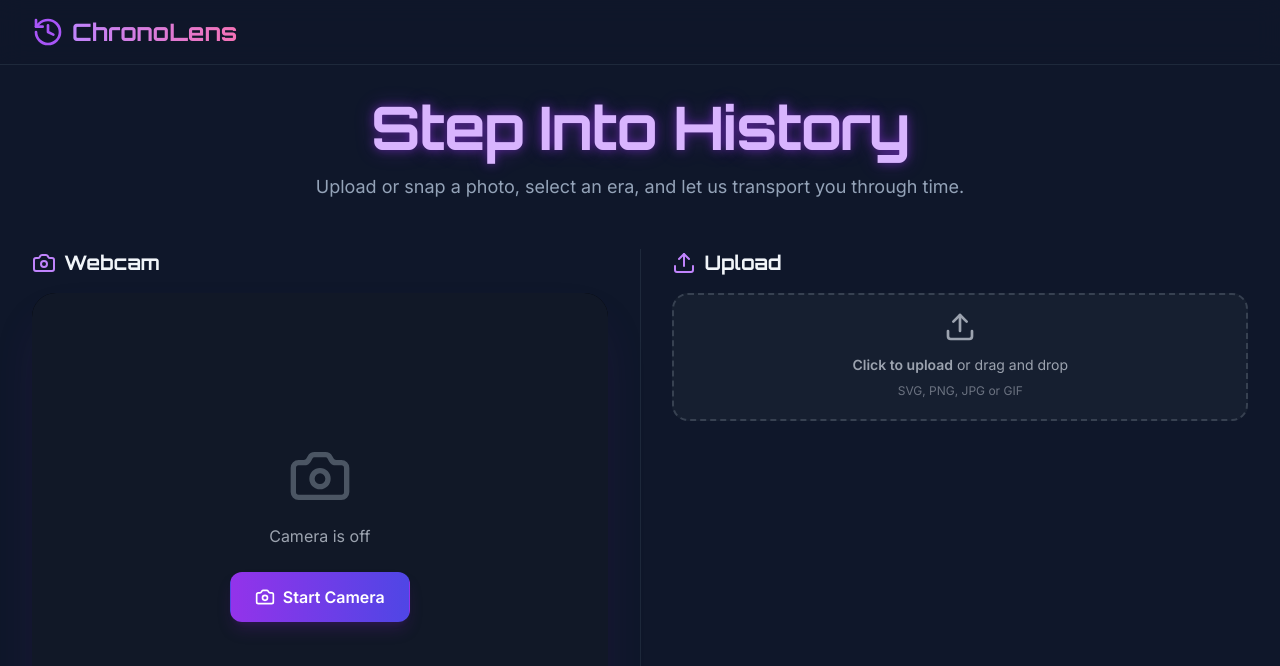
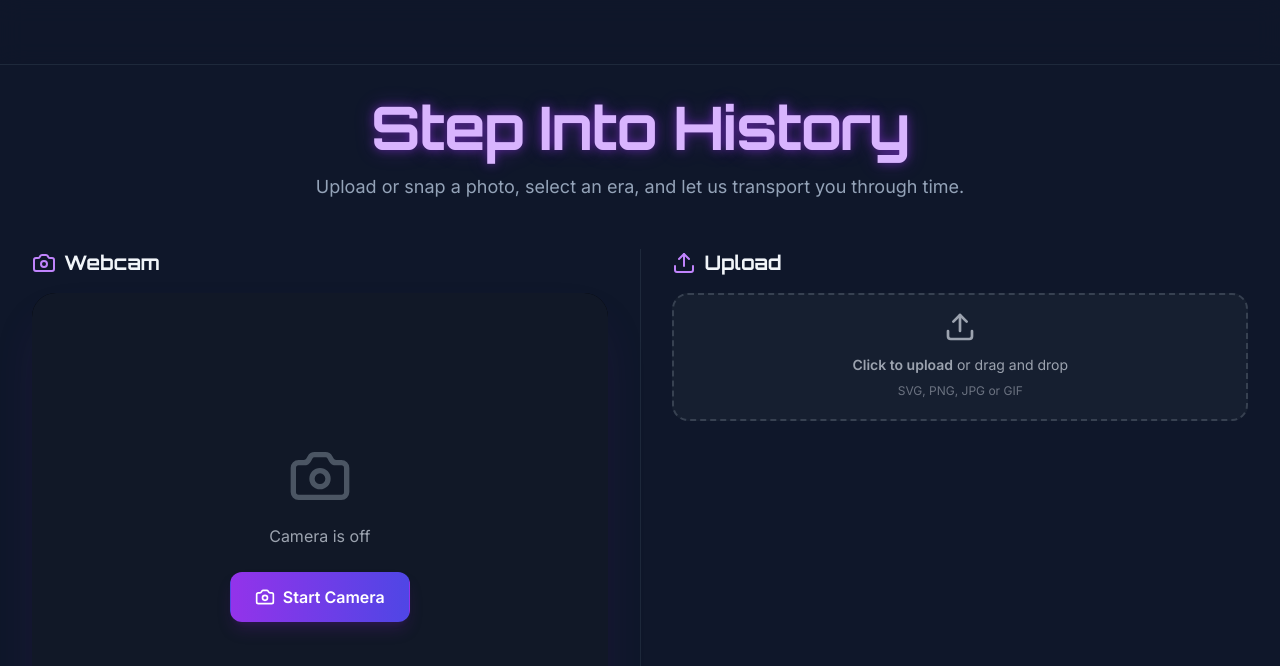
Before and after one commit to the-illuzion/Time-Travel-Photo-Booth, a React (Vite) app: page / in a window 1280 px wide. Shown: the top 666 px of the page. Built offline with nearby package versions, Linux system fonts and the light colour scheme; no server answers.

Commit message:
Update App.tsx

```diff
--- a/App.tsx
+++ b/App.tsx
@@ -98,12 +98,6 @@ const App: React.FC = () => {
       {/* Header */}
       <header className="bg-slate-900/80 backdrop-blur-md border-b border-slate-800 sticky top-0 z-50">
         <div className="max-w-7xl mx-auto px-4 sm:px-6 lg:px-8 h-16 flex items-center justify-between">
-          <div className="flex items-center space-x-2">
-            <History className="w-8 h-8 text-purple-500" />
-            <span className="text-2xl font-bold bg-clip-text text-transparent bg-gradient-to-r from-purple-400 to-pink-400 brand-font">
-              ChronoLens
-            </span>
-          </div>
           {/* <nav className="flex space-x-1 sm:space-x-4">
             <button
               onClick={() => { setMode(AppMode.TIME_TRAVEL); handleReset(); }}
```
